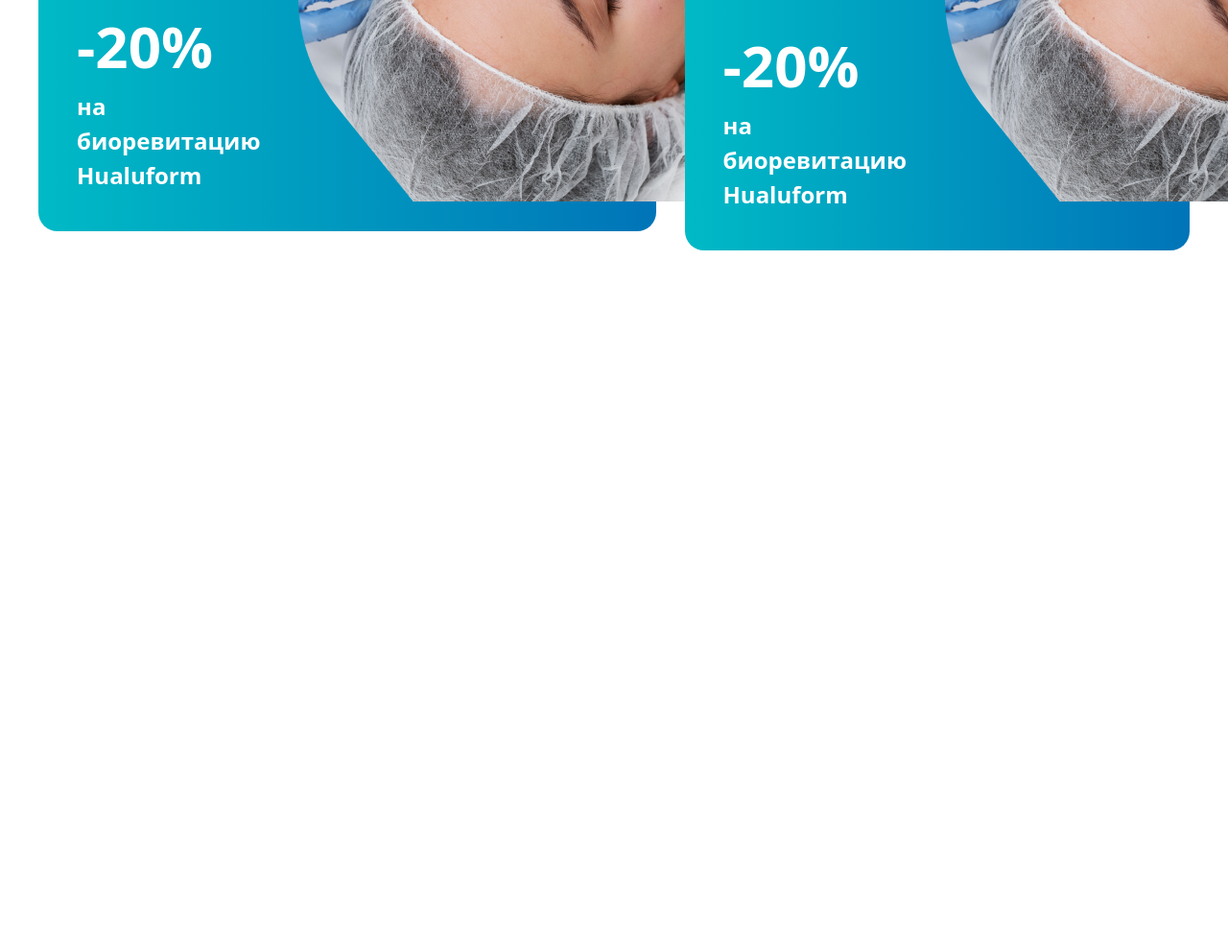
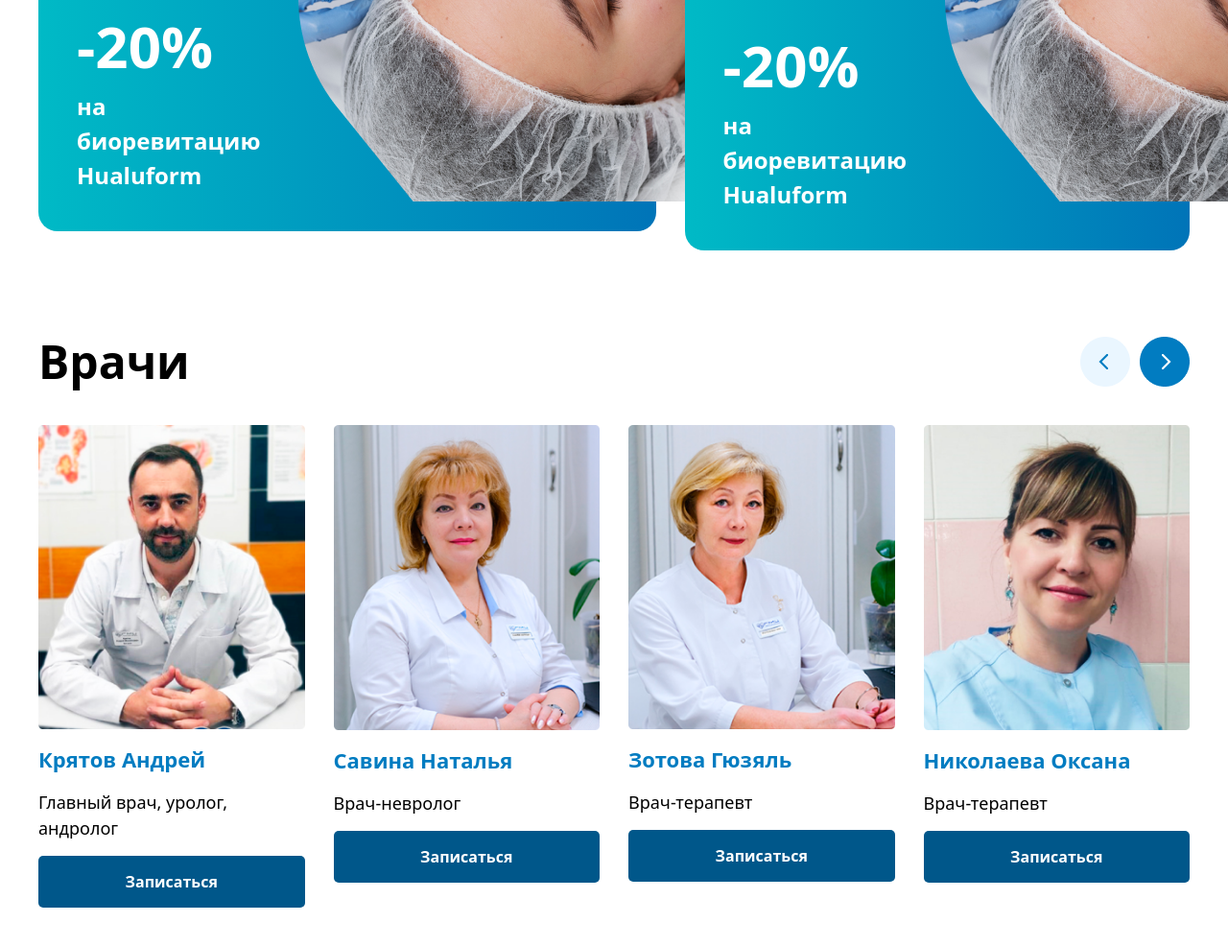
Before and after one commit to smuhriddin2006/Exam__Project, a website: page src/page2.html in a window 1280 px wide. Shown: the part 4408-5394 px from the top of the page at 96% size. Before the commit the page ends 4709 px from the top, so only its background shows below. Drawn offline with nearby package versions, Linux system fonts and the light colour scheme; files that its build step writes are made by us from their sources.

Commit message:
eighth section done by page2

```diff
--- a/src/page2.html
+++ b/src/page2.html
@@ -230,13 +230,15 @@
             <aside class="flex items-start justify-between">
                 <div class="flex items-start flex-col gap-[10px] lg:w-[45%] lg:gap-[40px]">
                     <h1 class="text-[30px] font-[700] lg:text-[48px]">Немного о нашем медицинском центре</h1>
-                    <p class="text-[18px] lg:text-[20px]">Многопрофильное амбулаторно-поликлиническое учреждение для детей и взрослых в городе Мытищи.
+                    <p class="text-[18px] lg:text-[20px]">Многопрофильное амбулаторно-поликлиническое учреждение
+                        для детей и взрослых в городе Мытищи.
                         Мы предоставляем платные медицинские услуги и занимаем лидирующие позиции среди медицинских
                         учреждений города Мытищи. У нас ежегодно обслуживаются более 150000 пациентов.</p>
                 </div>
                 <img class="hidden lg:block" src="./img_page2/image (56).png" alt="">
             </aside>
-            <aside class="p-[20px] lg:p-[40px] bg-[#F0F6F9] flex flex-wrap gap-[20px] lg:w-[100%] lg:flex-nowrap lg:justify-between ">
+            <aside
+                class="p-[20px] lg:p-[40px] bg-[#F0F6F9] flex flex-wrap gap-[20px] lg:w-[100%] lg:flex-nowrap lg:justify-between ">
                 <div class="flex items-start flex-col gap-[20px] w-[45%] lg:w-[20%]">
                     <img src="./img_page2/cross.png" alt="">
                     <h3 class="text-[24px] font-[700] text-[#017CC1]">>10</h3>
@@ -266,32 +268,40 @@
                 <img src="./img_page2/Slider Buttons.png" alt="">
             </div>
             <article class="flex flex-col lg:flex-row items-start lg:w-[100%] gap-[20px]">
-                <div class="flex flex-col items-start gap-[20px] lg:gap-[20px] w-[100%] lg:w-[24%] bg-[#F0F6F9] rounded-[10px] lg:h-[450px]">
+                <div
+                    class="flex flex-col items-start gap-[20px] lg:gap-[20px] w-[100%] lg:w-[24%] bg-[#F0F6F9] rounded-[10px] lg:h-[450px]">
                     <img class="w-[100%]" src="./img_page2/image (57).png" alt="">
                     <div class="p-[20px] flex flex-col items-start gap-[20px]">
                         <p class="text-[20px] font-[600]">Магнитно-резонансная томография (МРТ)</p>
-                        <button class="py-[15px] w-[100%] bg-[#00578A] text-white font-[700] rounded-[5px]">Записаться</button>
+                        <button
+                            class="py-[15px] w-[100%] bg-[#00578A] text-white font-[700] rounded-[5px]">Записаться</button>
                     </div>
                 </div>
-                <div class="flex flex-col items-start gap-[20px] lg:gap-[20px] w-[100%] lg:w-[24%] bg-[#F0F6F9] rounded-[10px] lg:h-[450px]">
+                <div
+                    class="flex flex-col items-start gap-[20px] lg:gap-[20px] w-[100%] lg:w-[24%] bg-[#F0F6F9] rounded-[10px] lg:h-[450px]">
                     <img class="w-[100%]" src="./img_page2/image (58).png" alt="">
                     <div class="p-[20px] flex flex-col items-start gap-[20px] w-[100%]">
                         <p class="text-[20px] font-[600]">Гастроскопия</p>
-                        <button class="py-[15px] w-[100%] bg-[#00578A] text-white font-[700] rounded-[5px] lg:mt-[30px]">Записаться</button>
+                        <button
+                            class="py-[15px] w-[100%] bg-[#00578A] text-white font-[700] rounded-[5px] lg:mt-[30px]">Записаться</button>
                     </div>
                 </div>
-                <div class="flex flex-col items-start gap-[20px] lg:gap-[20px] w-[100%] lg:w-[24%] bg-[#F0F6F9] rounded-[10px] lg:h-[450px]">
+                <div
+                    class="flex flex-col items-start gap-[20px] lg:gap-[20px] w-[100%] lg:w-[24%] bg-[#F0F6F9] rounded-[10px] lg:h-[450px]">
                     <img class="w-[100%]" src="./img_page2/image (59).png" alt="">
                     <div class="p-[20px] flex flex-col items-start gap-[20px] w-[100%]">
                         <p class="text-[20px] font-[600]">Прием гинеколога</p>
-                        <button class="py-[15px] w-[100%] bg-[#00578A] text-white font-[700] rounded-[5px] lg:mt-[30px]">Записаться</button>
+                        <button
+                            class="py-[15px] w-[100%] bg-[#00578A] text-white font-[700] rounded-[5px] lg:mt-[30px]">Записаться</button>
                     </div>
                 </div>
-                <div class="flex flex-col items-start gap-[20px] lg:gap-[20px] w-[100%] lg:w-[24%] bg-[#F0F6F9] rounded-[10px] lg:h-[450px]">
+                <div
+                    class="flex flex-col items-start gap-[20px] lg:gap-[20px] w-[100%] lg:w-[24%] bg-[#F0F6F9] rounded-[10px] lg:h-[450px]">
                     <img class="w-[100%]" src="./img_page2/image (60).png" alt="">
                     <div class="p-[20px] flex flex-col items-start gap-[20px] w-[100%]">
                         <p class="text-[20px] font-[600]">Лабораторная <br> диагностика</p>
-                        <button class="py-[15px] w-[100%] bg-[#00578A] text-white font-[700] rounded-[5px]">Записаться</button>
+                        <button
+                            class="py-[15px] w-[100%] bg-[#00578A] text-white font-[700] rounded-[5px]">Записаться</button>
                     </div>
                 </div>
             </article>
@@ -300,7 +310,8 @@
         <section class="section7 p-[20px] lg:p-[40px] lg:max-w-[1500px] lg:m-auto">
             <h1 class="text-[30px] font-[700] lg:text-[48px] pb-[30px]">Акции</h1>
             <article class="flex items-start gap-[30px] w-[100%]">
-                <aside class="bg-gradient-to-r from-[#00BAC6] to-[#0074B8] flex flex-col lg:flex-row  items-center text-center lg:items-start lg:text-start lg:w-[55%] justify-between rounded-[20px]">
+                <aside
+                    class="bg-gradient-to-r from-[#00BAC6] to-[#0074B8] flex flex-col lg:flex-row  items-center text-center lg:items-start lg:text-start lg:w-[55%] justify-between rounded-[20px]">
                     <div class="flex items-start flex-col p-[40px] gap-[20px] lg:gap-[110px]">
                         <p class="font-[700] py-[10px] px-[30px] rounded-[10px] bg-[#65EAE5]">до 30 сентября 2023</p>
                         <div class="text-[white]">
@@ -310,7 +321,8 @@
                     </div>
                     <img src="./img_page2/image (61).png" alt="">
                 </aside>
-                <aside class="bg-gradient-to-r from-[#00BAC6] to-[#0074B8] lg:flex items-start lg:w-[45%] justify-between rounded-[20px] hidden ">
+                <aside
+                    class="bg-gradient-to-r from-[#00BAC6] to-[#0074B8] lg:flex items-start lg:w-[45%] justify-between rounded-[20px] hidden ">
                     <div class="flex items-start flex-col p-[40px] gap-[130px]">
                         <p class="font-[700] py-[10px] px-[30px] rounded-[10px] bg-[#65EAE5]">до 30 сентября 2023</p>
                         <div class="text-[white]">
@@ -322,6 +334,43 @@
                 </aside>
             </article>
         </section>
+
+        <section class="section8 p-[20px] lg:p-[40px] lg:max-w-[1500px] lg:m-auto flex flex-col items-start gap-[30px]">
+            <div class="flex items-center justify-between lg:w-[100%] gap-[130px]">
+                <h1 class="text-[30px] font-[700] lg:text-[48px]">Врачи</h1>
+                <img src="./img_page2/Slider Buttons.png" alt="">
+            </div>
+            <article class="flex flex-col lg:flex-row items-start w-[100%] gap-[30px]">
+                <div class="flex flex-col items-start gap-[15px] w-[100%] lg:w-[24%] rounded-[10px]">
+                    <img class="w-[100%]" src="./img_page2/photo.png" alt="">
+                    <h3 class="text-[22px] text-[#017CC1] font-[700]">Крятов Андрей</h3>
+                    <p class="text-[18px]">Главный врач, уролог, андролог</p>
+                    <button
+                        class="py-[15px] w-[100%] bg-[#00578A] text-white font-[700] rounded-[5px]">Записаться</button>
+                </div>
+                <div class="flex flex-col items-start gap-[15px] w-[100%] lg:w-[24%] rounded-[10px]">
+                    <img class="w-[100%]" src="./img_page2/photo (1).png" alt="">
+                    <h3 class="text-[22px] text-[#017CC1] font-[700]">Савина Наталья</h3>
+                    <p class="text-[18px]">Врач-невролог</p>
+                    <button
+                        class="py-[15px] w-[100%] bg-[#00578A] text-white font-[700] rounded-[5px]">Записаться</button>
+                </div>
+                <div class="flex flex-col items-start gap-[15px] w-[100%] lg:w-[24%] rounded-[10px]">
+                    <img class="w-[100%]" src="./img_page2/photo (2).png" alt="">
+                    <h3 class="text-[22px] text-[#017CC1] font-[700]">Зотова Гюзяль</h3>
+                    <p class="text-[18px]">Врач-терапевт</p>
+                    <button
+                        class="py-[15px] w-[100%] bg-[#00578A] text-white font-[700] rounded-[5px]">Записаться</button>
+                </div>
+                <div class="flex flex-col items-start gap-[15px] w-[100%] lg:w-[24%] rounded-[10px]">
+                    <img class="w-[100%]" src="./img_page2/photo (3).png" alt="">
+                    <h3 class="text-[22px] text-[#017CC1] font-[700]">Николаeва Оксана</h3>
+                    <p class="text-[18px]">Врач-терапевт</p>
+                    <button
+                        class="py-[15px] w-[100%] bg-[#00578A] text-white font-[700] rounded-[5px]">Записаться</button>
+                </div>
+            </article>
+        </section>
     </main>
 </body>
 
```
Also changed, not shown: src/img_page2/photo (1).png (added), src/img_page2/photo (2).png (added), src/img_page2/photo (3).png (added), src/img_page2/photo.png (added).
